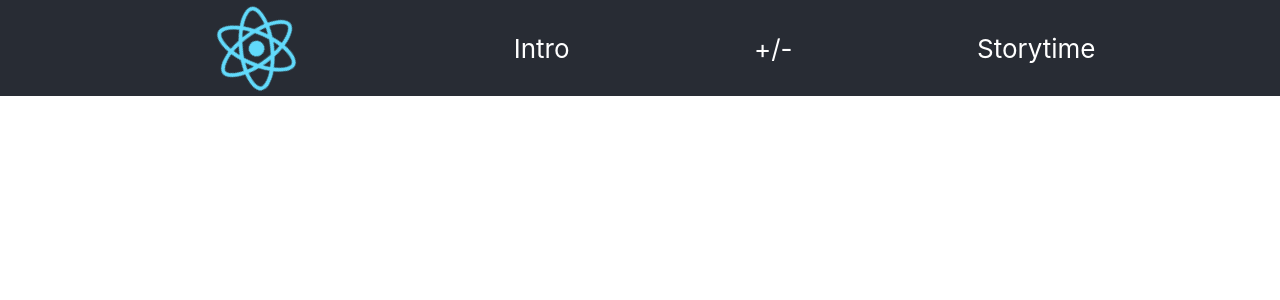
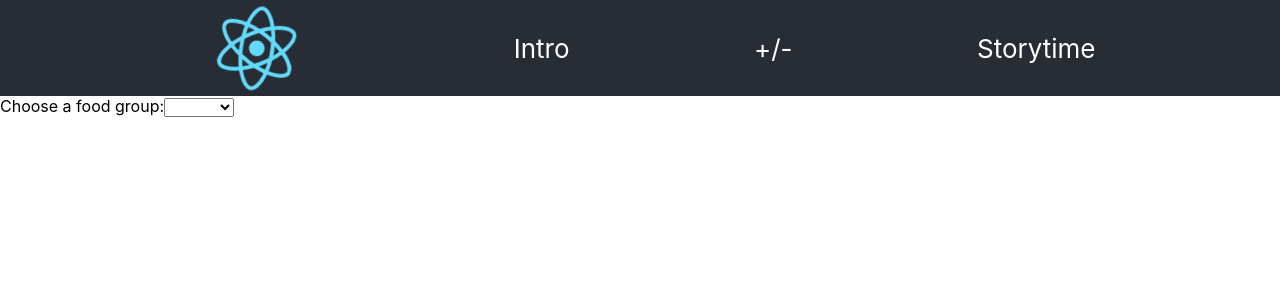
Before and after one commit to beckycochran/JS_Fiddling, a React (Create React App) app in the folder js-fiddling/: page /storytime in a window 1280 px wide. Shown: the top 300 px of the page. Built offline with nearby package versions, Linux system fonts and the light colour scheme.

Commit message:
functional first select element

```diff
--- a/js-fiddling/src/components/Storytime.js
+++ b/js-fiddling/src/components/Storytime.js
@@ -1,5 +1,12 @@
 const Storytime = () => {
-    return <></>
+    return <>
+        <label for="foods">Choose a food group:</label>
+        <select aria-placeholder="" name="foods">
+            <option value="unselected" disabled selected hidden></option>
+            <option value="fruit">Fruit</option>
+            <option value="veg">Veggies</option>
+        </select>
+    </>
 }
 
 export default Storytime
```
